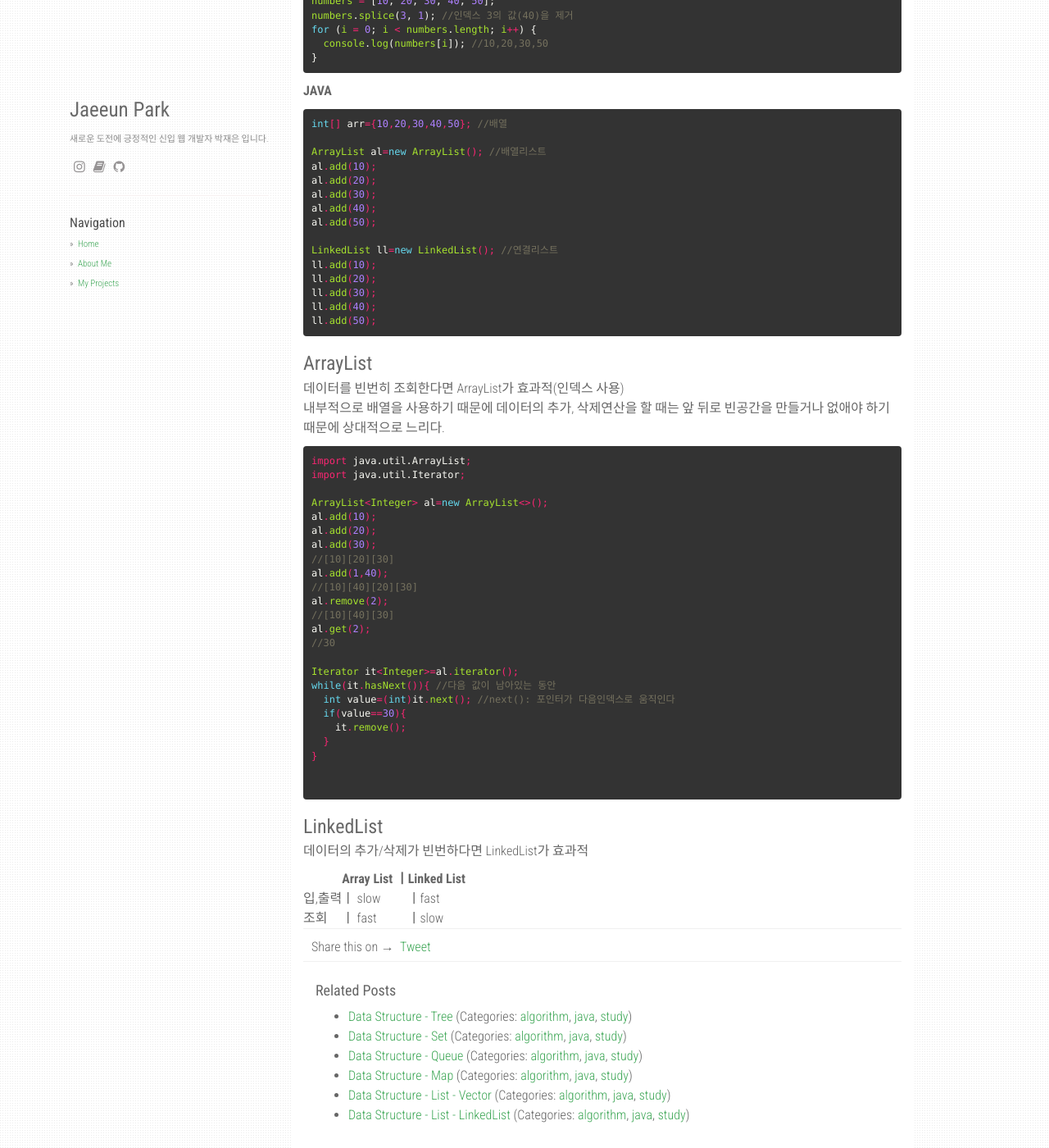
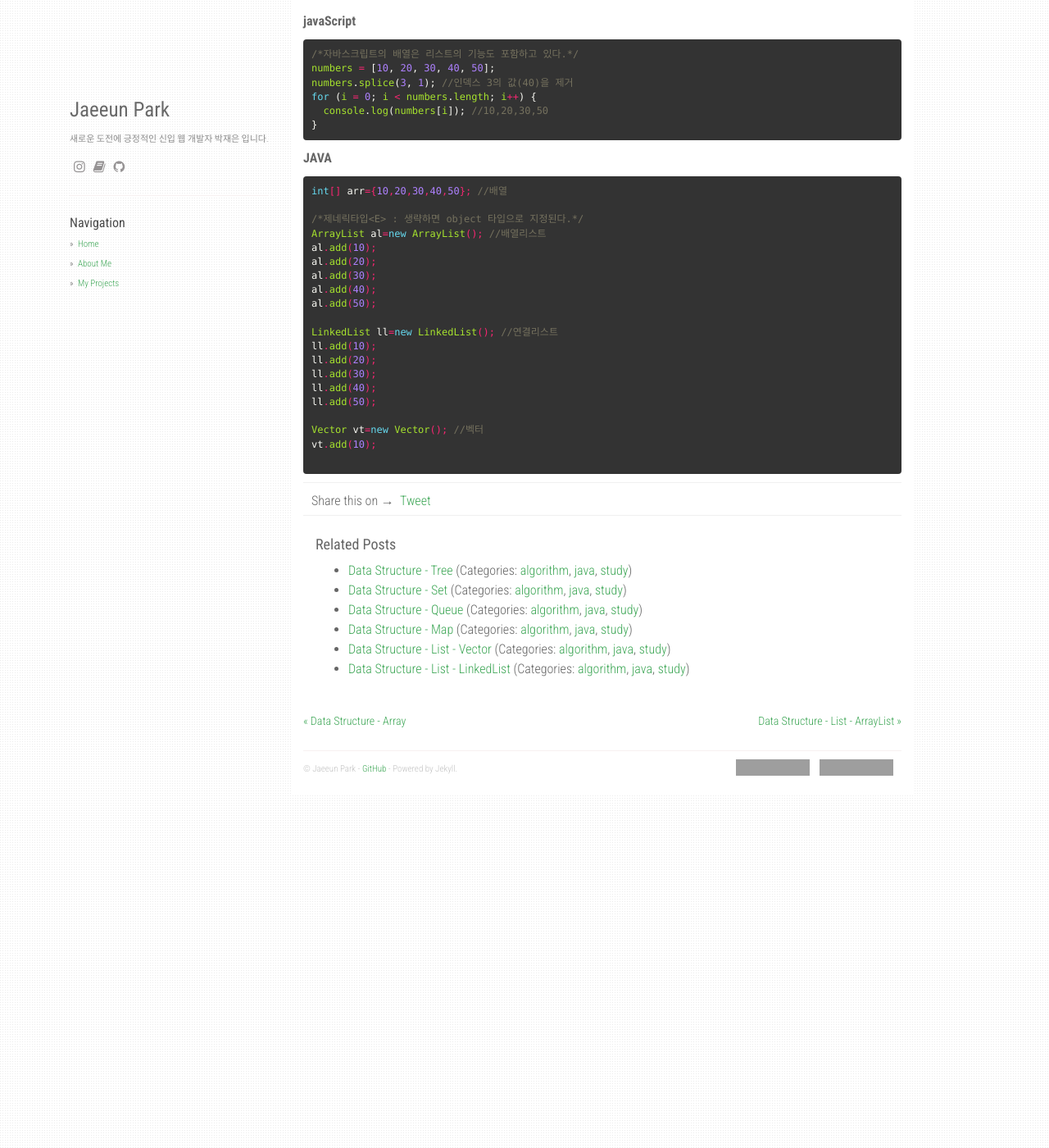
Before and after one commit to jaeeunzzang/jaeeunPark.portfolio.github.io, a Jekyll site: the page built from _posts/2020-12-30-list.md, in a window 1280 px wide and 1400 px high, scrolled down 485 px. Shown: the whole window at 82% size. Built offline with Jekyll 4.4.1, drawn with Linux system fonts in a browser that asks for light colours; nearby versions of some CDN libraries; comment, search, counter and statistics services are not loaded; some of the changed text lies outside the part shown; grey boxes are pictures that could not be loaded.

Commit message:
update list

````diff
--- a/_posts/2020-12-30-list.md
+++ b/_posts/2020-12-30-list.md
@@ -17,6 +17,11 @@
 - ArrayList
 - LinkedList
 - Vector
+
+|         | Array List ㅣ | Linked List |
+| ------- | ------------- | ----------- |
+| 입,출력 | ㅣ slow       | ㅣfast      |
+| 조회    | ㅣ fast       | ㅣslow      |
 
 #### 메소드
 
@@ -38,6 +43,7 @@
 ```java
 int[] arr={10,20,30,40,50}; //배열
 
+/*제네릭타입<E> : 생략하면 object 타입으로 지정된다.*/
 ArrayList al=new ArrayList(); //배열리스트
 al.add(10);
 al.add(20);
@@ -51,45 +57,8 @@
 ll.add(30);
 ll.add(40);
 ll.add(50);
-```
 
-### ArrayList
-
-데이터를 빈번히 조회한다면 ArrayList가 효과적(인덱스 사용)<br>
-내부적으로 배열을 사용하기 때문에 데이터의 추가, 삭제연산을 할 때는 앞 뒤로 빈공간을 만들거나 없애야 하기 때문에 상대적으로 느리다.
-
-```java
-import java.util.ArrayList;
-import java.util.Iterator;
-
-ArrayList<Integer> al=new ArrayList<>();
-al.add(10);
-al.add(20);
-al.add(30);
-//[10][20][30]
-al.add(1,40);
-//[10][40][20][30]
-al.remove(2);
-//[10][40][30]
-al.get(2);
-//30
-
-Iterator it<Integer>=al.iterator();
-while(it.hasNext()){ //다음 값이 남아있는 동안
-  int value=(int)it.next(); //next(): 포인터가 다음인덱스로 움직인다
-  if(value==30){
-    it.remove();
-  }
-}
-
+Vector vt=new Vector(); //벡터
+vt.add(10);
 
 ```
-
-### LinkedList
-
-데이터의 추가/삭제가 빈번하다면 LinkedList가 효과적
-
-|         | Array List ㅣ | Linked List |
-| ------- | ------------- | ----------- |
-| 입,출력 | ㅣ slow       | ㅣfast      |
-| 조회    | ㅣ fast       | ㅣslow      |
````
Also changed, not shown: _posts/2020-12-31-arraylist.md (+5 -0 lines), _posts/2021-1-1-linkedlist.md (+4 -0 lines), _posts/2021-1-2-vector.md (+4 -0 lines).
